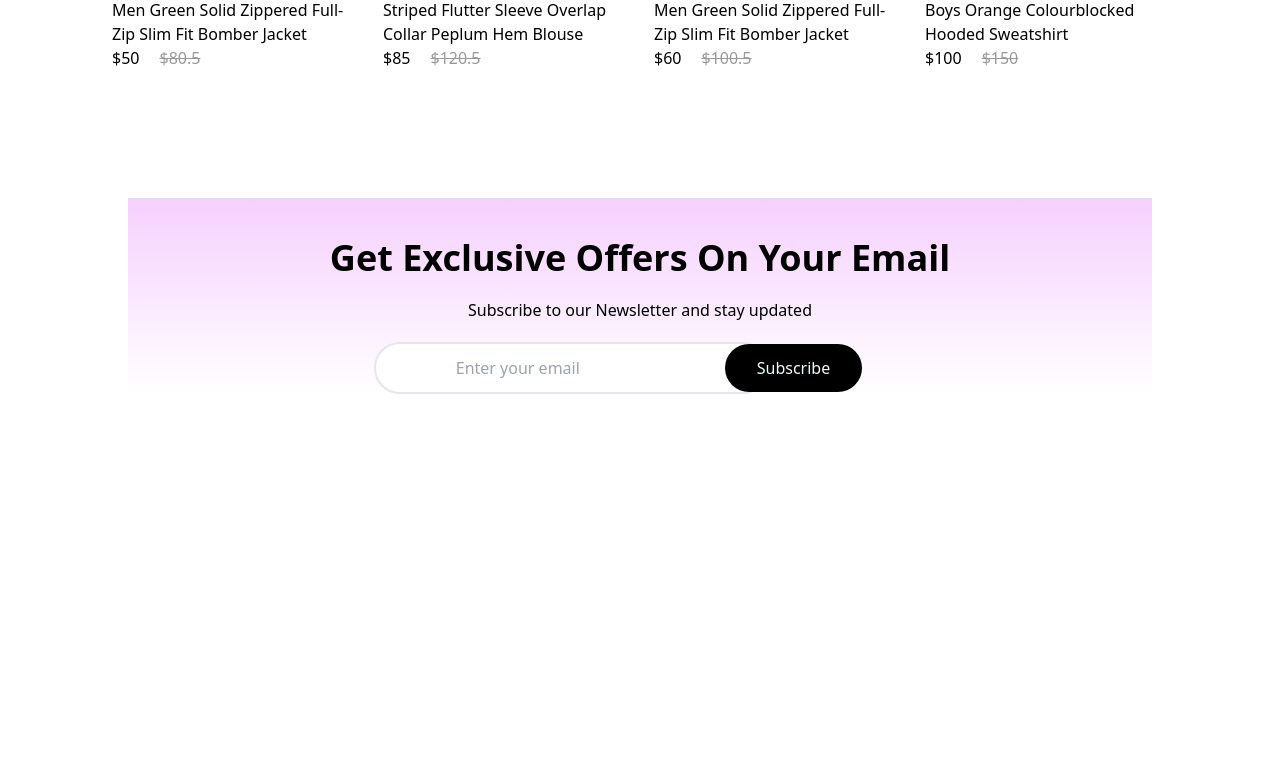
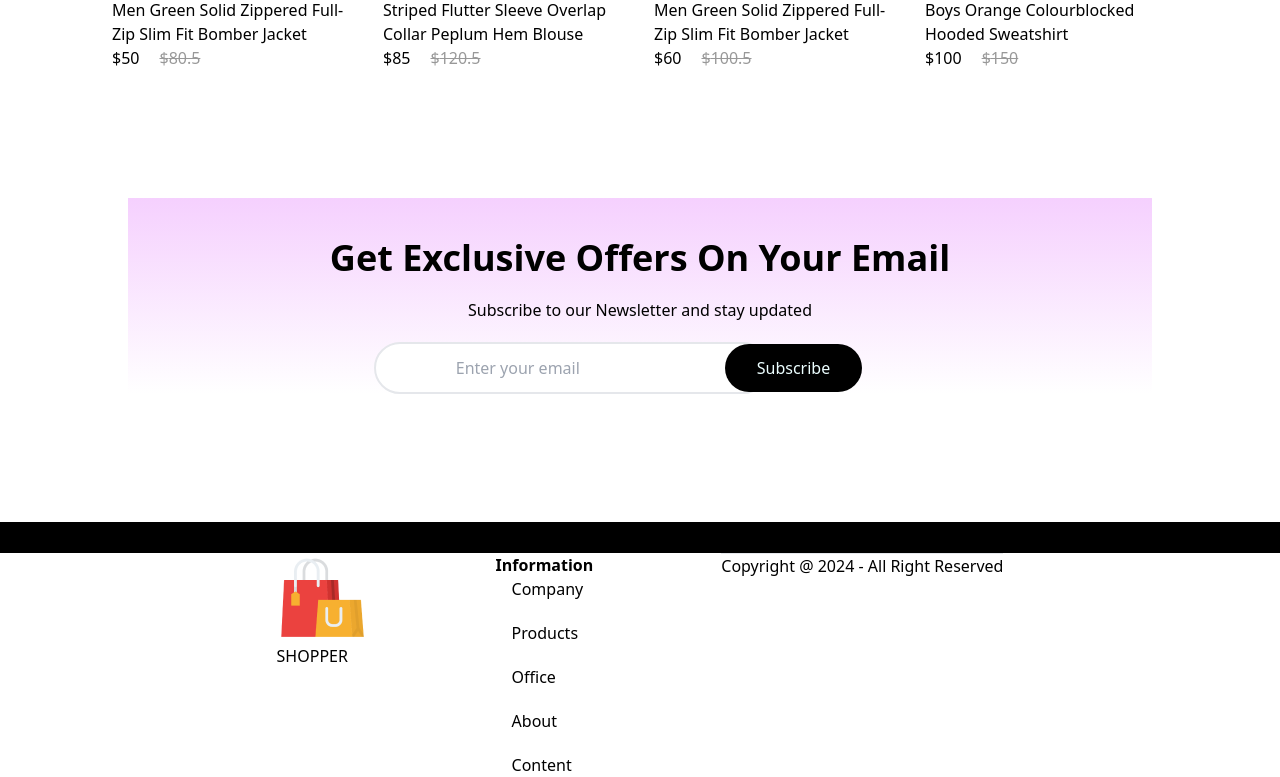
Before and after one commit to dasunthamsh/Shopping-Web, a React (Create React App) app: page / in a window 1280 px wide. Shown: the part 3248-4025 px from the top of the page. Before the commit the page ends 3770 px from the top, so only its background shows below. Built offline with nearby package versions, Linux system fonts and the light colour scheme.

Commit message:
home page is  complete

```diff
--- a/src/App.tsx
+++ b/src/App.tsx
@@ -8,6 +8,7 @@ import ShopCategory from "./Pages/ShopCategory";
 import Product from "./Pages/Product";
 import Cart from "./Pages/Cart";
 import LoginSignup from "./Pages/LoginSignup";
+import Footer from "./Components/Footer/Footer";
 
 function App() {
   return (
@@ -25,6 +26,7 @@ function App() {
               <Route path='/cart' element={<Cart/>}/>
               <Route path='/login' element={<LoginSignup/>}/>
           </Routes>
+          <Footer/>
       </BrowserRouter>
 
     </div>
--- /dev/null
+++ b/src/Components/Footer/Footer.tsx
@@ -0,0 +1,50 @@
+import React from 'react'
+import footer_logo from '../Assets/logo_big.png'
+import instagram_icon from '../Assets/instagram_icon.png'
+import pintester_icon from '../Assets/pintester_icon.png'
+import whatsapp_icon from '../Assets/whatsapp_icon.png'
+import Popular from "../Popular/Popular";
+const Footer = ()=>{
+    return (
+
+        <>
+            <div className='flex gap-2 bg-black mt-32 '>
+                <div>
+                    <img className='scale-75' src={instagram_icon}/>
+                </div>
+                <div>
+                    <img className='scale-75' src={pintester_icon}/>
+                </div>
+                <div>
+                    <img className='scale-75' src={whatsapp_icon}/>
+                </div>
+            </div>
+
+
+            <div className='flex gap-32 justify-center'>
+                <div>
+                    <img src={footer_logo}/>
+                    <p>SHOPPER</p>
+                </div>
+                <div>
+                    <h1 className='font-bold'>Information</h1>
+                    <ul className='ml-4 grid gap-5'>
+                        <li>Company</li>
+                        <li>Products</li>
+                        <li>Office</li>
+                        <li>About</li>
+                        <li>Content</li>
+                    </ul>
+                </div>
+
+                <div>
+                    <hr/>
+                    <p>Copyright @ 2024 - All Right Reserved</p>
+                </div>
+            </div>
+        </>
+
+    )
+}
+
+export default Footer
--- a/src/Components/NewsLetter.tsx
+++ b/src/Components/NewsLetter.tsx
@@ -2,7 +2,7 @@ import React from 'react';
 
 const NewsLetter = () => {
     return (
-        <div className='flex justify-center items-center  bg-gradient-to-b from-fuchsia-200 m-32 pt-10'>
+        <div className='flex justify-center items-center  bg-gradient-to-b from-fuchsia-200 m-32 pt-10 '>
             <div className='text-center grid gap-5'>
                 <h1 className='font-bold text-4xl'>Get Exclusive Offers On Your Email</h1>
                 <p className=''>Subscribe to our Newsletter and stay updated</p>
--- a/src/Pages/Shop.tsx
+++ b/src/Pages/Shop.tsx
@@ -4,6 +4,7 @@ import Popular from "../Components/Popular/Popular";
 import Offer from "../Components/Offer/Offer";
 import NewCollections from "../Components/NewCollections/NewCollections";
 import NewsLetter from "../Components/NewsLetter";
+import Footer from "../Components/Footer/Footer";
 
 const Shop = ()=>{
     return (
```
